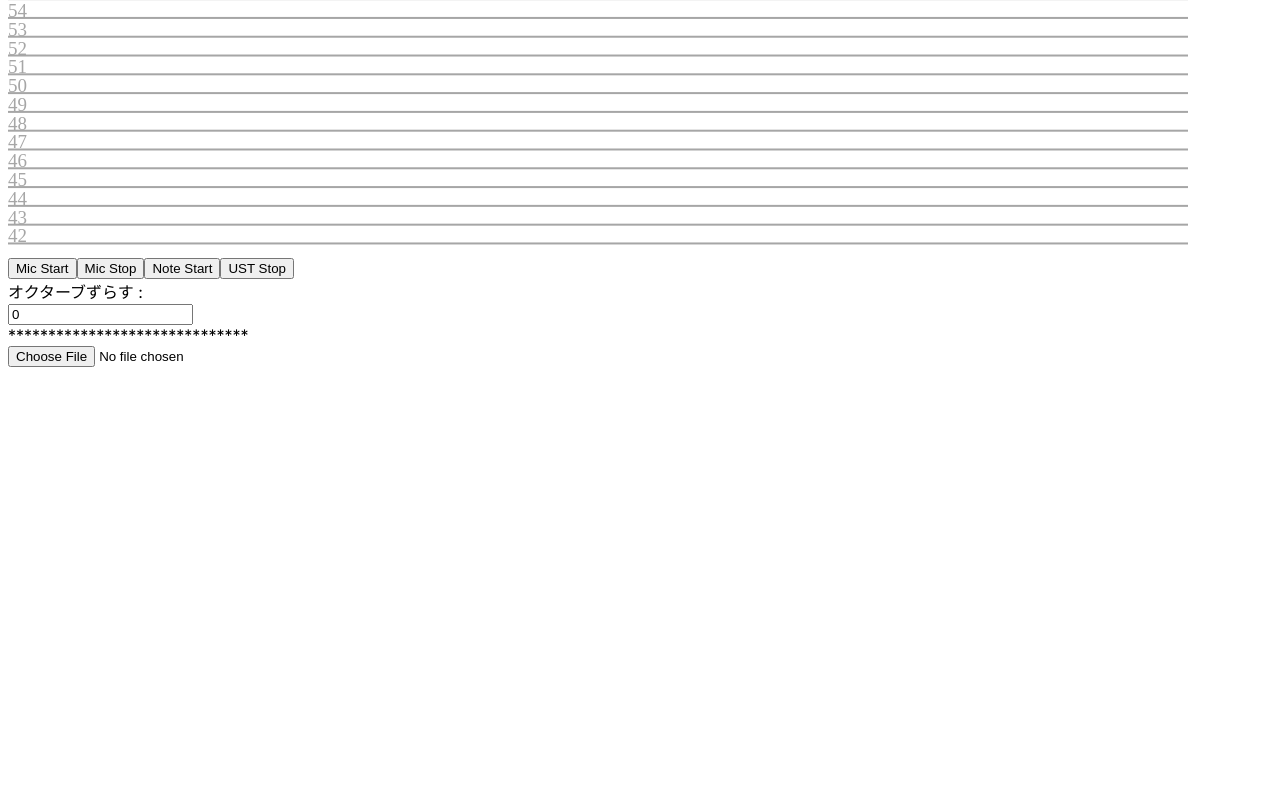
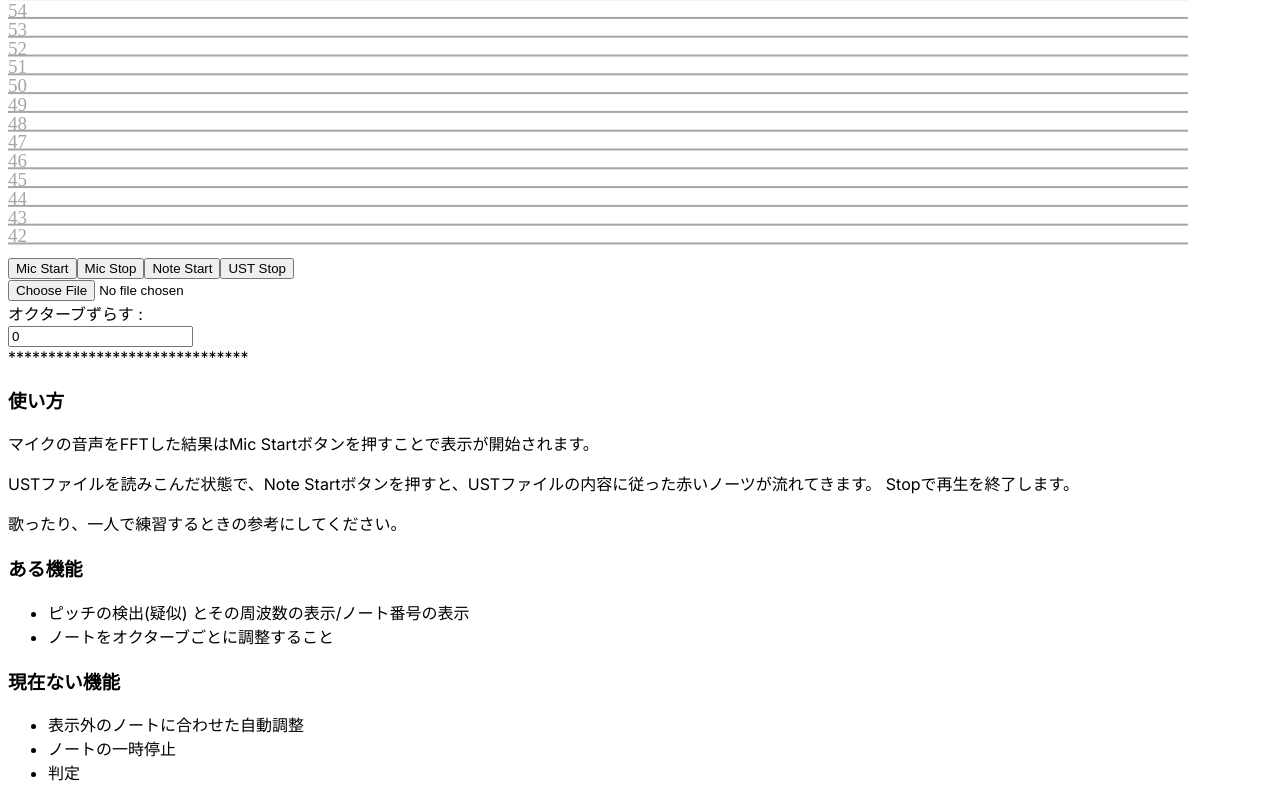
Before and after one commit to medicine-t/karaoke, a Next.js app: page / in a window 1280 px wide. Shown: the part 395-1195 px from the top of the page. Before the commit the page ends 800 px from the top, so only its background shows below. Built offline with nearby package versions, Linux system fonts and the light colour scheme.

Commit message:
readme的なの

```diff
--- a/src/app/audioBar.tsx
+++ b/src/app/audioBar.tsx
@@ -228,7 +228,6 @@ export function AudioBar() {
   const canvasRef = useRef<HTMLCanvasElement>(null);
   const [context, setContext] = useState<CanvasRenderingContext2D | null>();
   const pitchRef = useRef<HTMLDivElement>(null);
-  const peakRef = useRef<HTMLDivElement>(null);
   const octaveRef = useRef<HTMLInputElement>(null);
   const showLyricsRef = useRef<HTMLInputElement>(null);
 
@@ -305,7 +304,6 @@ export function AudioBar() {
         { width: 150, height: height },
         { offSetX: 0, offSetY: 0 }
       );
-      // if (peakRef.current != null) peakRef.current.innerText = noteLog;
       if (pitchRef.current != null) {
         const freq = note.getBaseFrequency();
         pitchRef.current.innerText = `baseFrequency: ${note.getBaseFrequency()} \n noteNumber: ${Note.getNoteNumber(
@@ -375,6 +373,7 @@ export function AudioBar() {
   const fileChanged = async (event: React.ChangeEvent<HTMLInputElement>) => {
     for (const file of event.target.files as FileList) {
       const text = (await fetchAsText(file)) as string;
+      await onUSTStop();
       currentUSTData = USTparser(text);
     }
   };
@@ -401,6 +400,15 @@ export function AudioBar() {
           UST Stop
         </button>
       </div>
+      <div>
+        <input
+          type="file"
+          id="ustInput"
+          name="ustInput"
+          accept=".ust"
+          onChange={fileChanged}
+        />
+      </div>
       <div id="pitch" ref={pitchRef}></div>
       オクターブずらす :{" "}
       <div id="viewSetting">
@@ -420,18 +428,6 @@ export function AudioBar() {
         /> */}
       </div>
       <div>******************************</div>
-      <div id="peak" ref={peakRef}></div>
-      <div>
-        <input
-          type="file"
-          id="ustInput"
-          name="ustInput"
-          accept=".ust"
-          onChange={fileChanged}
-        />
-        <p id="tempo"></p>
-        <p id="result"></p>
-      </div>
     </div>
   );
 }
--- a/src/app/page.tsx
+++ b/src/app/page.tsx
@@ -6,6 +6,30 @@ export default function Home() {
   return (
     <div>
       <AudioBar />
+      <div>
+        <h3>使い方</h3>
+        <p>
+          マイクの音声をFFTした結果はMic
+          Startボタンを押すことで表示が開始されます。
+        </p>
+        <p>
+          USTファイルを読みこんだ状態で、Note
+          Startボタンを押すと、USTファイルの内容に従った赤いノーツが流れてきます。
+          Stopで再生を終了します。
+        </p>
+        <p>歌ったり、一人で練習するときの参考にしてください。</p>
+        <h3>ある機能</h3>
+        <ul>
+          <li>ピッチの検出(疑似) とその周波数の表示/ノート番号の表示</li>
+          <li>ノートをオクターブごとに調整すること</li>
+        </ul>
+        <h3>現在ない機能</h3>
+        <ul>
+          <li>表示外のノートに合わせた自動調整</li>
+          <li>ノートの一時停止</li>
+          <li>判定</li>
+        </ul>
+      </div>
     </div>
   );
 }
```
Also changed, not shown: 1 other file (tests, documents, lock files or other folders).
